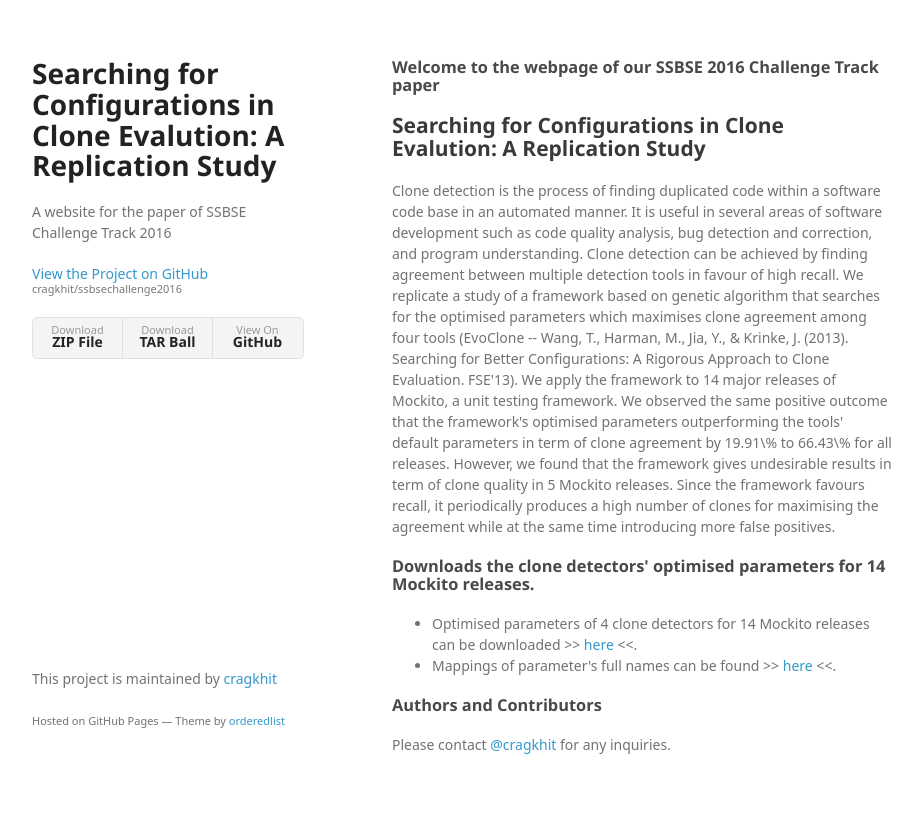
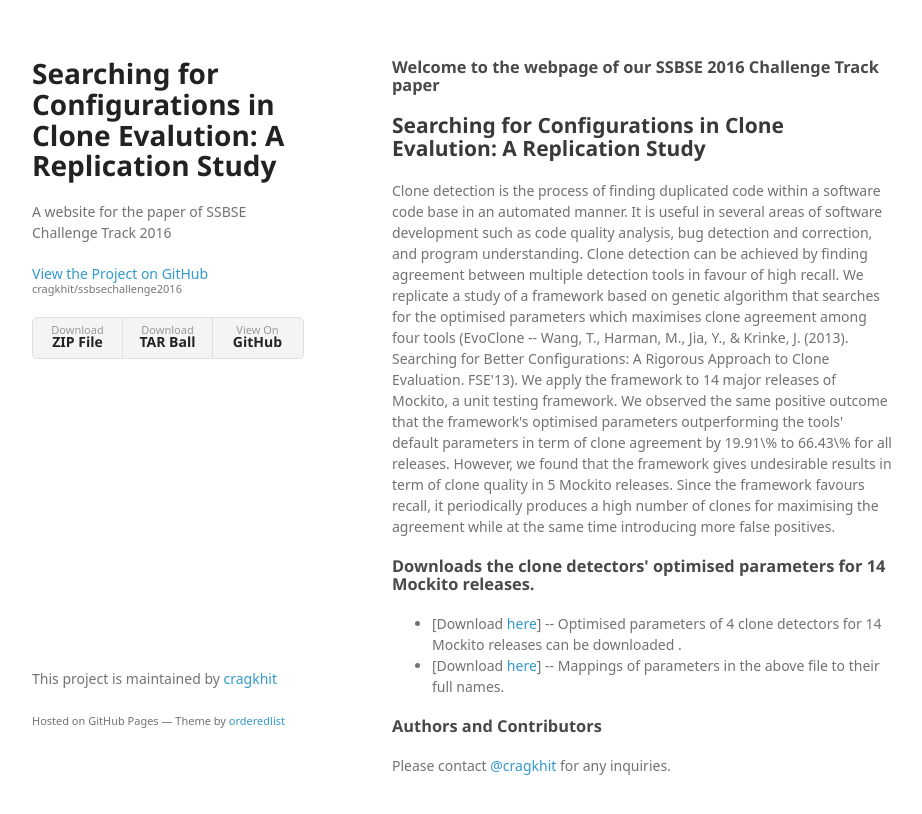
Before and after one commit to cragkhit/ssbsechallenge2016, a plain HTML site: page index.html in a window 1280 px wide. Shown: the whole page, without its empty margins (178-1100 px from the left). Drawn offline with Linux system fonts and the light colour scheme; a web font is replaced by a local one.

```diff
--- a/index.html
+++ b/index.html
@@ -40,8 +40,8 @@
 <a id="downloads-the-clone-detectors-optimised-parameters-for-14-mockito-releases" class="anchor" href="#downloads-the-clone-detectors-optimised-parameters-for-14-mockito-releases" aria-hidden="true"><span aria-hidden="true" class="octicon octicon-link"></span></a>Downloads the clone detectors' optimised parameters for 14 Mockito releases.</h3>
 
 <ul>
-<li>Optimised parameters of 4 clone detectors for 14 Mockito releases can be downloaded &gt;&gt; <a href="mockito-optimised-parameters-14release.csv">here</a> &lt;&lt;.</li>
-<li>Mappings of parameter's full names can be found &gt;&gt; <a href="params_mappings.csv">here</a> &lt;&lt;.</li>
+<li>[Download <a href="mockito-optimised-parameters-14release.csv">here</a>] -- Optimised parameters of 4 clone detectors for 14 Mockito releases can be downloaded .</li>
+<li>[Download <a href="params_mappings.csv">here</a>] -- Mappings of parameters in the above file to their full names.</li>
 </ul>
 
 <h3>
```
Also changed, not shown: params.json (+1 -1 lines).
